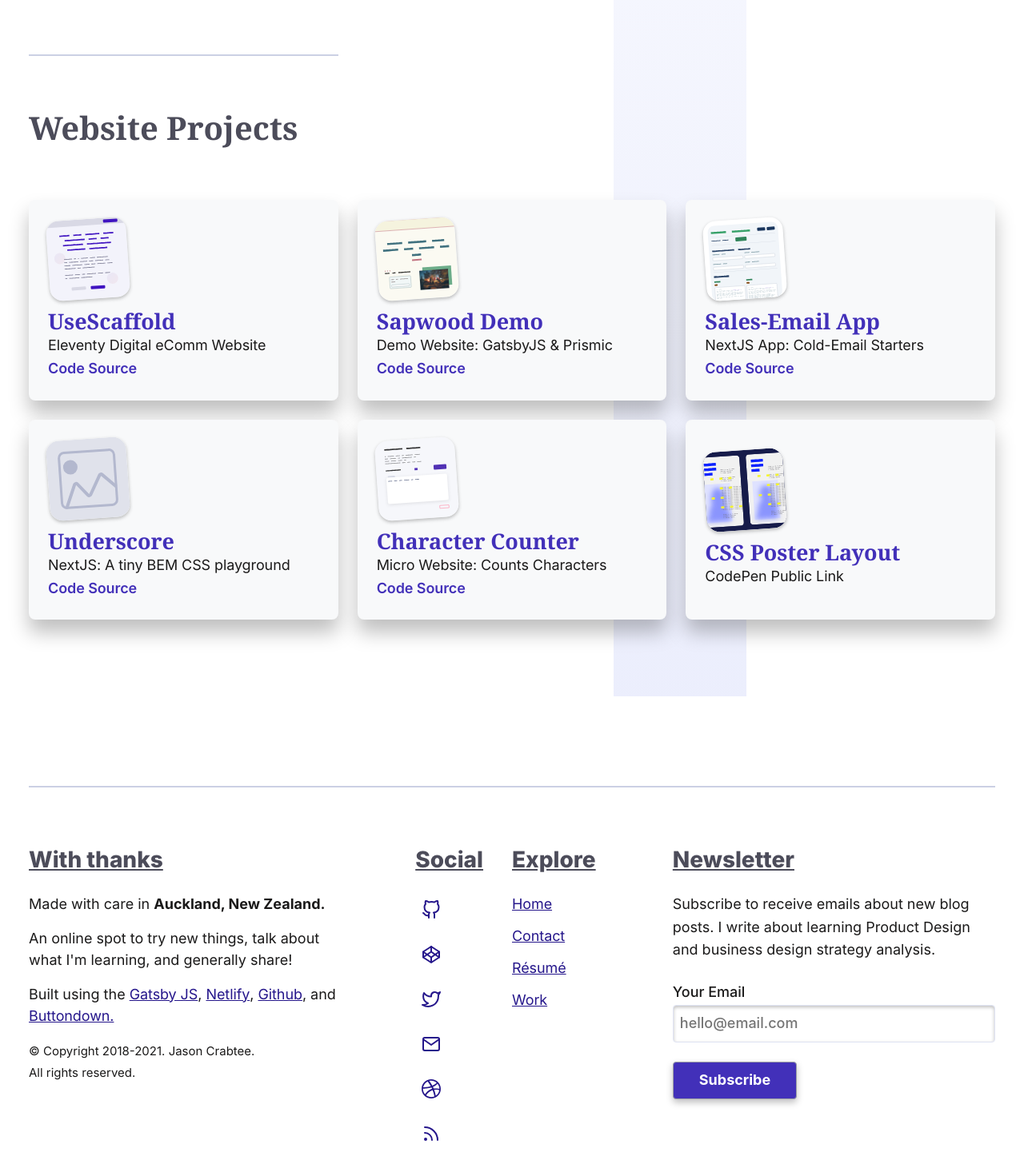
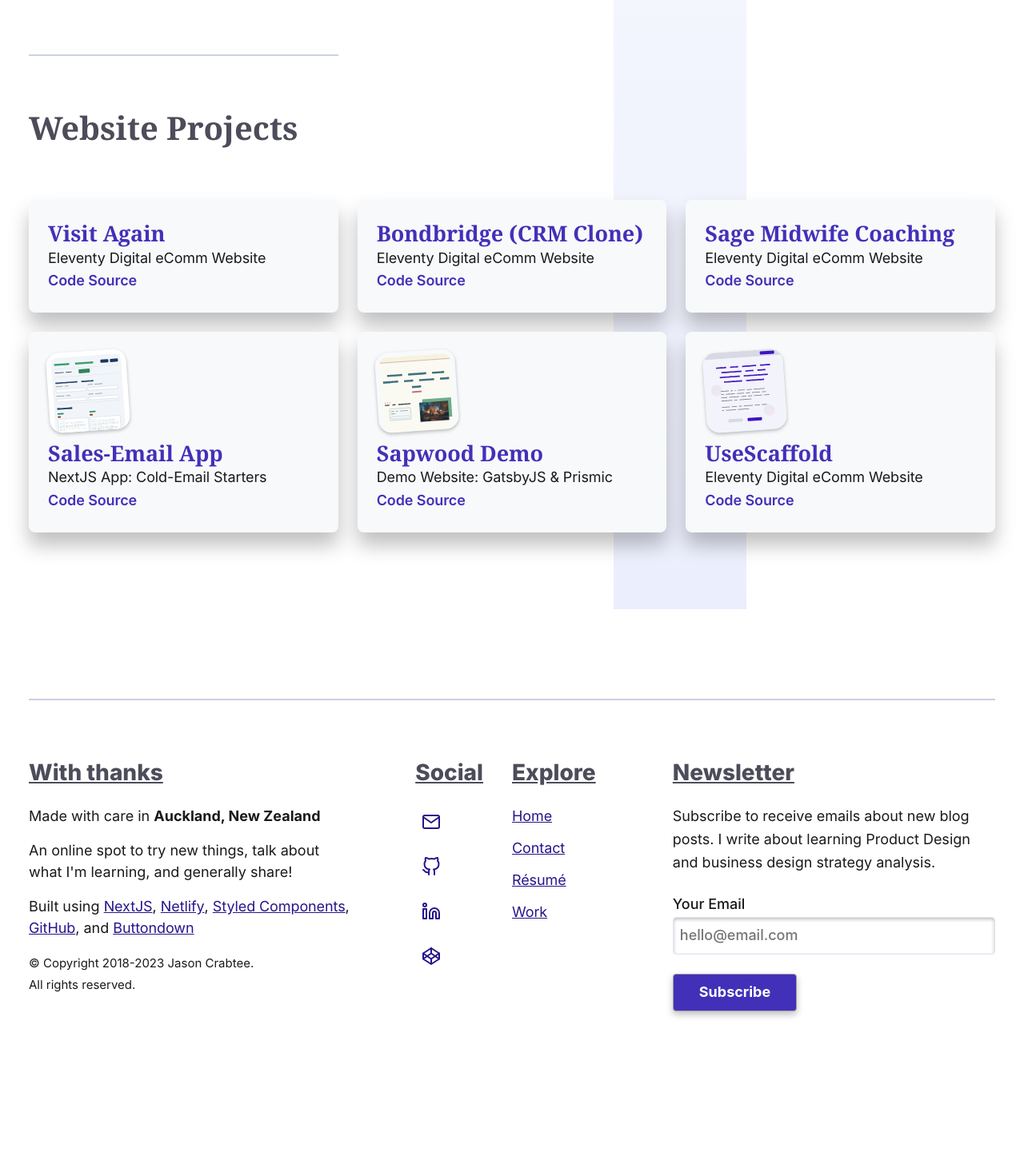
Before and after one commit to jasontcrabtree/jasontcrabtree-2023-next-pages, a Next.js app: page / in a window 1280 px wide. Shown: the part 816-2282 px from the top of the page at 80% size. After the commit the page ends 2225 px from the top, so only its background shows below. Built offline with nearby package versions, Linux system fonts and the light colour scheme; a web font is replaced by a local one.

Commit message:
update footer, social links, start updating website projects

```diff
--- a/src/components/GlobalFooter.tsx
+++ b/src/components/GlobalFooter.tsx
@@ -115,21 +115,22 @@ function GlobalFooter() {
       <section className="footer-text--layout footer-text-style">
         <h3>With thanks</h3>
         <p>
-          Made with care in <strong>Auckland, New Zealand.</strong>
+          Made with care in <strong>Auckland, New Zealand</strong>
         </p>
         <p>
           An online spot to try new things, talk about what I'm learning, and
           generally share!
         </p>
         <p>
-          Built using the <a href="https://www.gatsbyjs.com/">Gatsby JS</a>,{' '}
+          Built using <a href="https://nextjs.org/">NextJS</a>,{' '}
           <a href="https://www.netlify.com/">Netlify</a>,{' '}
-          <a href="https://github.com/jasontcrabtree">Github</a>, and{' '}
-          <a href="https://buttondown.email/">Buttondown.</a>
+          <a href="https://www.netlify.com/">Styled Components</a>,{' '}
+          <a href="https://github.com/jasontcrabtree">GitHub</a>, and{' '}
+          <a href="https://buttondown.email/">Buttondown</a>
         </p>
         <p>
           <small>
-            &copy; Copyright 2018-2021. Jason Crabtee.
+            &copy; Copyright 2018-{new Date().getFullYear()} Jason Crabtee.
             <br />
             All rights reserved.
           </small>
--- a/src/components/GlobalNav.tsx
+++ b/src/components/GlobalNav.tsx
@@ -112,7 +112,7 @@ const GlobalNav = () => (
       <Link href="/#hero">Home</Link>
       <Link href="/contact">Contact</Link>
       <a
-        href="/jason-crabtree-developer-cv-dec-2023.pdf"
+        href="/jason-crabtree-cv.pdf"
         aria-label="navigates to CV PDF">
         Résumé
       </a>
--- a/src/components/SocialProfiles.tsx
+++ b/src/components/SocialProfiles.tsx
@@ -46,11 +46,14 @@ const SocialListStyles = styled.ul`
   }
 `;
 
-function SocialProfiles() {
+const LinkedInSvg = () => {
   return (
-    <SocialListStyles className="hero-social-list social-parent">
-      <li>
-        <a aria-label="github-link" href="https://github.com/jasontcrabtree">
+    <svg xmlns="http://www.w3.org/2000/svg" width="24" height="24" viewBox="0 0 24 24" fill="none" stroke="currentColor" stroke-width="2" stroke-linecap="round" stroke-linejoin="round" className="feather feather-linkedin"><path d="M16 8a6 6 0 0 1 6 6v7h-4v-7a2 2 0 0 0-2-2 2 2 0 0 0-2 2v7h-4v-7a6 6 0 0 1 6-6z" /><rect x="2" y="9" width="4" height="12" /><circle cx="4" cy="4" r="2" /></svg>
+  )
+}
+
+const GitHubIconSvg = () => {
+  return (
     <svg
       xmlns="http://www.w3.org/2000/svg"
       width="24"
@@ -63,10 +66,65 @@ function SocialProfiles() {
       className="feather feather-github">
       <path d="M9 19c-5 1.5-5-2.5-7-3m14 6v-3.87a3.37 3.37 0 00-.94-2.61c3.14-.35 6.44-1.54 6.44-7A5.44 5.44 0 0020 4.77 5.07 5.07 0 0019.91 1S18.73.65 16 2.48a13.38 13.38 0 00-7 0C6.27.65 5.09 1 5.09 1A5.07 5.07 0 005 4.77a5.44 5.44 0 00-1.5 3.78c0 5.42 3.3 6.61 6.44 7A3.37 3.37 0 009 18.13V22" />
     </svg>
-        </a>
-      </li>
-      <li>
-        <a aria-label="codepen-link" href="https://codepen.io/jasontcrabtree">
+  )
+}
+
+const DribbleSvgIcon = () => {
+  return (
+    <svg
+      width="24"
+      height="24"
+      viewBox="0 0 100 100"
+      fill="none"
+      xmlns="http://www.w3.org/2000/svg">
+      <path
+        fillRule="evenodd"
+        clipRule="evenodd"
+        d="M50 0C22.397 0 0 22.397 0 50C0 77.603 22.397 100 50 100C77.5488 100 100 77.603 100 50C100 22.397 77.5488 0 50 0ZM83.026 23.0477C88.9913 30.3145 92.5705 39.5879 92.679 49.6204C91.269 49.3492 77.1692 46.4751 62.961 48.2646C62.6356 47.5597 62.3644 46.8004 62.0391 46.0412C61.1714 43.9805 60.1952 41.8655 59.2191 39.859C74.9458 33.4599 82.1041 24.2408 83.026 23.0477ZM50 7.37527C60.846 7.37527 70.7701 11.4425 78.308 18.1128C77.5488 19.1974 71.0954 27.82 55.9111 33.5141C48.9154 20.6616 41.1605 10.141 39.9675 8.5141C43.167 7.75488 46.5293 7.37527 50 7.37527ZM31.833 11.3883C32.9718 12.9067 40.564 23.4816 47.6681 36.0629C27.7115 41.3774 10.0868 41.269 8.18872 41.269C10.9544 28.0369 19.9024 17.0282 31.833 11.3883ZM7.26681 50.0542C7.26681 49.6204 7.26681 49.1866 7.26681 48.7527C9.11063 48.8069 29.8265 49.0781 51.1388 42.679C52.3861 45.0651 53.5249 47.5054 54.6095 49.9458C54.0672 50.1085 53.4707 50.2712 52.9284 50.4338C30.9111 57.538 19.1974 76.9523 18.2213 78.5792C11.4425 71.0412 7.26681 61.0087 7.26681 50.0542ZM50 92.7332C40.1302 92.7332 31.0195 89.3709 23.8069 83.731C24.5662 82.1584 33.243 65.4555 57.321 57.0499C57.4295 56.9957 57.4837 56.9957 57.5922 56.9414C63.6117 72.5054 66.0521 85.5748 66.7028 89.3167C61.551 91.5401 55.9111 92.7332 50 92.7332ZM73.807 85.4122C73.3731 82.8091 71.0955 70.3362 65.5098 54.9892C78.9046 52.8742 90.6182 56.3449 92.0824 56.833C90.2386 68.7093 83.4056 78.9588 73.807 85.4122Z"
+        fill="currentColor"
+      />
+    </svg>
+  )
+}
+
+const EmailSvgIcon = () => {
+  return (
+    <svg
+      xmlns="http://www.w3.org/2000/svg"
+      width="24"
+      height="24"
+      fill="none"
+      stroke="currentColor"
+      strokeWidth="2"
+      strokeLinecap="round"
+      strokeLinejoin="round"
+      className="feather feather-mail">
+      <path d="M4 4h16c1.1 0 2 .9 2 2v12c0 1.1-.9 2-2 2H4c-1.1 0-2-.9-2-2V6c0-1.1.9-2 2-2z" />
+      <path d="M22 6l-10 7L2 6" />
+    </svg>
+  )
+}
+
+const RssSvgIcon = () => {
+  return (
+    <svg
+      xmlns="http://www.w3.org/2000/svg"
+      width="24"
+      height="24"
+      fill="none"
+      stroke="currentColor"
+      strokeWidth="2"
+      strokeLinecap="round"
+      strokeLinejoin="round"
+      className="feather feather-rss">
+      <path d="M4 11a9 9 0 019 9M4 4a16 16 0 0116 16" />
+      <circle cx="5" cy="19" r="1" />
+    </svg>
+  )
+}
+
+const CodePenSvgIcon = () => {
+  return (
     <svg
       xmlns="http://www.w3.org/2000/svg"
       width="24"
@@ -81,77 +139,44 @@ function SocialProfiles() {
       <path d="M22 8.5l-10 7-10-7" />
       <path d="M2 15.5l10-7 10 7M12 2v6.5" />
     </svg>
+  )
+}
+
+function SocialProfiles() {
+  return (
+    <SocialListStyles className="hero-social-list social-parent">
+      <li>
+        <a aria-label="email-link" href="mailto:jasontcrabtree@gmail.com">
+          <EmailSvgIcon />
         </a>
       </li>
       <li>
-        <a aria-label="twitter-link" href="https://twitter.com/jasontcrabtree">
-          <svg
-            xmlns="http://www.w3.org/2000/svg"
-            width="24"
-            height="24"
-            fill="none"
-            stroke="currentColor"
-            strokeWidth="2"
-            strokeLinecap="round"
-            strokeLinejoin="round"
-            className="feather feather-twitter">
-            <path d="M23 3a10.9 10.9 0 01-3.14 1.53 4.48 4.48 0 00-7.86 3v1A10.66 10.66 0 013 4s-4 9 5 13a11.64 11.64 0 01-7 2c9 5 20 0 20-11.5a4.5 4.5 0 00-.08-.83A7.72 7.72 0 0023 3z" />
-          </svg>
+        <a aria-label="github-link" href="https://github.com/jasontcrabtree">
+          <GitHubIconSvg />
         </a>
       </li>
       <li>
-        <a aria-label="email-link" href="mailto:jasontcrabtree@gmail.com">
-          <svg
-            xmlns="http://www.w3.org/2000/svg"
-            width="24"
-            height="24"
-            fill="none"
-            stroke="currentColor"
-            strokeWidth="2"
-            strokeLinecap="round"
-            strokeLinejoin="round"
-            className="feather feather-mail">
-            <path d="M4 4h16c1.1 0 2 .9 2 2v12c0 1.1-.9 2-2 2H4c-1.1 0-2-.9-2-2V6c0-1.1.9-2 2-2z" />
-            <path d="M22 6l-10 7L2 6" />
-          </svg>
+        <a href="https://www.linkedin.com/in/jasontcrabtree/" aria-label="LinkedIn-link">
+          <LinkedInSvg />
         </a>
       </li>
       <li>
+        <a aria-label="codepen-link" href="https://codepen.io/jasontcrabtree">
+          <CodePenSvgIcon />
+        </a>
+      </li>
+      {/* <li>
         <a
           aria-label="dribbble-link"
           href="https://dribbble.com/jasontcrabtree">
-          <svg
-            width="24"
-            height="24"
-            viewBox="0 0 100 100"
-            fill="none"
-            xmlns="http://www.w3.org/2000/svg">
-            <path
-              fillRule="evenodd"
-              clipRule="evenodd"
-              d="M50 0C22.397 0 0 22.397 0 50C0 77.603 22.397 100 50 100C77.5488 100 100 77.603 100 50C100 22.397 77.5488 0 50 0ZM83.026 23.0477C88.9913 30.3145 92.5705 39.5879 92.679 49.6204C91.269 49.3492 77.1692 46.4751 62.961 48.2646C62.6356 47.5597 62.3644 46.8004 62.0391 46.0412C61.1714 43.9805 60.1952 41.8655 59.2191 39.859C74.9458 33.4599 82.1041 24.2408 83.026 23.0477ZM50 7.37527C60.846 7.37527 70.7701 11.4425 78.308 18.1128C77.5488 19.1974 71.0954 27.82 55.9111 33.5141C48.9154 20.6616 41.1605 10.141 39.9675 8.5141C43.167 7.75488 46.5293 7.37527 50 7.37527ZM31.833 11.3883C32.9718 12.9067 40.564 23.4816 47.6681 36.0629C27.7115 41.3774 10.0868 41.269 8.18872 41.269C10.9544 28.0369 19.9024 17.0282 31.833 11.3883ZM7.26681 50.0542C7.26681 49.6204 7.26681 49.1866 7.26681 48.7527C9.11063 48.8069 29.8265 49.0781 51.1388 42.679C52.3861 45.0651 53.5249 47.5054 54.6095 49.9458C54.0672 50.1085 53.4707 50.2712 52.9284 50.4338C30.9111 57.538 19.1974 76.9523 18.2213 78.5792C11.4425 71.0412 7.26681 61.0087 7.26681 50.0542ZM50 92.7332C40.1302 92.7332 31.0195 89.3709 23.8069 83.731C24.5662 82.1584 33.243 65.4555 57.321 57.0499C57.4295 56.9957 57.4837 56.9957 57.5922 56.9414C63.6117 72.5054 66.0521 85.5748 66.7028 89.3167C61.551 91.5401 55.9111 92.7332 50 92.7332ZM73.807 85.4122C73.3731 82.8091 71.0955 70.3362 65.5098 54.9892C78.9046 52.8742 90.6182 56.3449 92.0824 56.833C90.2386 68.7093 83.4056 78.9588 73.807 85.4122Z"
-              fill="currentColor"
-            />
-          </svg>
+            <DribbleSvgIcon />
         </a>
-      </li>
-      <li>
+      </li> */}
+      {/* <li>
         <a aria-label="rss-link" href="/rss.xml">
-          <svg
-            xmlns="http://www.w3.org/2000/svg"
-            width="24"
-            height="24"
-            fill="none"
-            stroke="currentColor"
-            strokeWidth="2"
-            strokeLinecap="round"
-            strokeLinejoin="round"
-            className="feather feather-rss">
-            <path d="M4 11a9 9 0 019 9M4 4a16 16 0 0116 16" />
-            <circle cx="5" cy="19" r="1" />
-          </svg>
+         <RssSvgIcon/>
         </a>
-      </li>
+      </li> */}
     </SocialListStyles>
   );
 }
--- a/src/components/WebsiteProjects.tsx
+++ b/src/components/WebsiteProjects.tsx
@@ -82,26 +82,86 @@ const WebsiteProjectsStyles = styled.ul`
   }
 `;
 
+const ProjectItem = ({ link, illustration, title, description, codeSrc }: {
+  link: string,
+  illustration?: JSX.Element,
+  title: string,
+  description?: string,
+  codeSrc?: string
+}) => {
+  return (
+    <li className="websites-list-card">
+      <a href={link}>
+        {illustration ? illustration : null}
+        <h2 className="card-title">{title}</h2>
+        {description ? description : null}
+      </a>
+      {codeSrc ? (
+        <a
+          className="code-source"
+          href={codeSrc}>
+          Code Source
+        </a>
+      ) : null}
+    </li>
+  )
+}
+
 function WebsiteProjects() {
   return (
     <WebsiteProjectsStyles className="work-list-container">
-      <li className="websites-list-card">
-        <a href="https://usescaffold.com/">
-          <ScaffoldSVG
-            loading="lazy"
-            width={100}
-            height={100}
-            className="cover-illustration"
-          />
-          <h2 className="card-title">UseScaffold</h2>
-          Eleventy Digital eComm Website
-        </a>
-        <a
-          className="code-source"
-          href="https://github.com/jasontcrabtree/usescaffold">
-          Code Source
-        </a>
-      </li>
+      <ProjectItem
+        link='https://usescaffold.com/'
+        title='Visit Again'
+        codeSrc='https://github.com/jasontcrabtree/usescaffold' description='Eleventy Digital eComm Website'
+        illustration={<></>}
+      />
+      <ProjectItem
+        link='https://usescaffold.com/'
+        title='Bondbridge (CRM Clone)'
+        codeSrc='https://github.com/jasontcrabtree/usescaffold' description='Eleventy Digital eComm Website'
+        illustration={<></>}
+      />
+      <ProjectItem
+        link='https://usescaffold.com/'
+        title='Sage Midwife Coaching'
+        codeSrc='https://github.com/jasontcrabtree/usescaffold' description='Eleventy Digital eComm Website'
+        illustration={<></>}
+      />
+      <ProjectItem
+        link='https://sales-emails.netlify.app/'
+        title='Sales-Email App'
+        codeSrc='https://github.com/jasontcrabtree/sales-emails' description='NextJS App: Cold-Email Starters'
+        illustration={<SalesEmailsAppSVG
+          loading="lazy"
+          width={100}
+          height={100}
+          className="cover-illustration"
+        />}
+      />
+      <ProjectItem
+        link='https://sapwood.netlify.app/'
+        title='Sapwood Demo'
+        codeSrc='https://github.com/jasontcrabtree/sapwood-example-website' description='Demo Website: GatsbyJS & Prismic'
+        illustration={<SapwoodSVG
+          loading="lazy"
+          width={100}
+          height={100}
+          className="cover-illustration"
+        />}
+      />
+      <ProjectItem
+        link='https://usescaffold.com/'
+        title='UseScaffold'
+        codeSrc='https://github.com/jasontcrabtree/usescaffold' description='Eleventy Digital eComm Website'
+        illustration={<ScaffoldSVG
+          loading="lazy"
+          width={100}
+          height={100}
+          className="cover-illustration"
+        />}
+      />
+      {/*
       <li className="websites-list-card">
         <a href="https://sapwood.netlify.app/">
           <SapwoodSVG
@@ -137,23 +197,6 @@ function WebsiteProjects() {
         </a>
       </li>
       <li className="websites-list-card">
-        <a href="https://use-underscore.netlify.app/">
-          <WireframeSVG
-            loading="lazy"
-            width={100}
-            height={100}
-            className="cover-illustration"
-          />
-          <h2 className="card-title">Underscore</h2>
-          NextJS: A tiny BEM CSS playground
-        </a>
-        <a
-          className="code-source"
-          href="https://github.com/jasontcrabtree/underscore">
-          Code Source
-        </a>
-      </li>
-      <li className="websites-list-card">
         <a href="https://charactercounter.netlify.app/">
           <CharacterCounterSVG
             width={100}
@@ -168,19 +211,7 @@ function WebsiteProjects() {
           href="https://github.com/jasontcrabtree/CharacterCounter">
           Code Source
         </a>
-      </li>
-      <li className="websites-list-card">
-        <a href="https://codepen.io/jasontcrabtree/pen/qBbQXJP">
-          <CSSPosterSVG
-            loading="lazy"
-            width={100}
-            height={100}
-            className="cover-illustration"
-          />
-          <h2 className="card-title">CSS Poster Layout</h2>
-          CodePen Public Link
-        </a>
-      </li>
+      </li>*/}
     </WebsiteProjectsStyles>
   );
 }
```
Also changed, not shown: 1 other file (tests, documents, lock files or other folders). Lines whose indentation alone changed are shown as unchanged.
